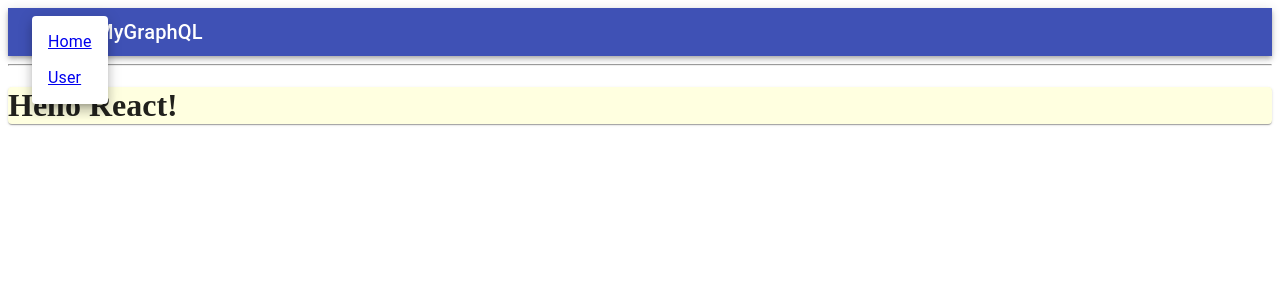
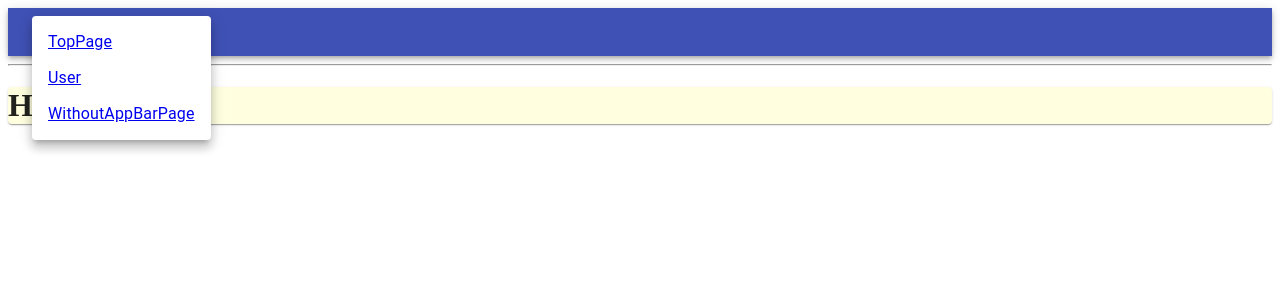
Before and after one commit to akiumikin/study_graph_ql_in_d_gourp_front, a React app in the folder react_app/: page / in a window 1280 px wide. Both pictures are taken after a click on the button 64 px from the left and 32 px from the top of the page. Shown: the top 300 px of the page. Built offline with nearby package versions, Linux system fonts and the light colour scheme; the HTML template or start-up script is replaced by a standard one.

Commit message:
refs #8 色々リファクタリング

```diff
--- /dev/null
+++ b/react_app/src/appBar.tsx
@@ -0,0 +1,52 @@
+// react
+import * as React from 'react';
+
+// @material-ui
+import AppBar from '@material-ui/core/AppBar';
+import Toolbar from '@material-ui/core/Toolbar';
+import Typography from '@material-ui/core/Typography';
+import MenuIcon from '@material-ui/icons/Menu';
+import Button from '@material-ui/core/Button';
+import Menu from '@material-ui/core/Menu';
+
+// components
+import { AppBarItem } from './routeItem';
+
+/**
+ * 画面上部のBarのcomponent
+ */
+export function MyAppBar() {
+  const [anchorEl, setAnchorEl] = React.useState<null | HTMLElement>(null);
+
+  function handleClick(event: React.MouseEvent<HTMLButtonElement>) {
+    setAnchorEl(event.currentTarget);
+  }
+
+  function handleClose() {
+    setAnchorEl(null);
+  }
+
+  return (
+    <div className='menu'>
+      <AppBar position="static">
+        <Toolbar variant="dense">
+          <Button aria-controls="simple-menu" aria-haspopup="true" onClick={handleClick}>
+            <MenuIcon />
+          </Button>
+          <Menu
+            id="simple-menu"
+            anchorEl={anchorEl}
+            keepMounted
+            open={Boolean(anchorEl)}
+            onClose={handleClose}
+          >
+            <AppBarItem handleClose={handleClose}/>
+          </Menu>
+          <Typography variant="h6" color="inherit">
+            MyGraphQL
+          </Typography>
+        </Toolbar>
+      </AppBar>
+    </div>
+  );
+}
--- a/react_app/src/components/App.tsx
+++ /dev/null
@@ -1,7 +0,0 @@
-import * as React from "react";
-
-export class App extends React.Component {
-  render() {
-    return <h1>Hello React!</h1>;
-  }
-}
--- /dev/null
+++ b/react_app/src/components/Base.tsx
@@ -0,0 +1,31 @@
+// react
+import * as React from 'react';
+import { BrowserRouter, Switch, Route, Link } from 'react-router-dom'
+
+// components for links
+import { TopPage } from './TopPage/TopPage';
+import { User } from './User/User';
+import { WithoutAppBarPage } from './WithoutAppBarPage/WithoutAppBarPage';
+import { NotFound } from './others/NotFound';
+
+// components
+import { MyAppBar } from '../appBar'
+import { Routes } from '../routeItem'
+
+// @material-ui
+import Paper from '@material-ui/core/Paper';
+
+
+export const Base = () => {
+  return (
+    <BrowserRouter>
+      <MyAppBar />
+      <hr/>
+      <div>
+        <Paper className='paper' style={{backgroundColor: '#ffffe0'}}>
+          <Routes />
+        </Paper>
+      </div>
+    </BrowserRouter>
+  );
+}
--- a/react_app/src/components/NotFound.tsx
+++ /dev/null
@@ -1,13 +0,0 @@
-import * as React from "react";
-import { Link } from 'react-router-dom'
-
-export class NotFound extends React.Component {
-  render() {
-    return (
-      <>
-        <h1>ページが見つかりません</h1>
-        <div><Link to='/'>Topに戻る</Link></div>
-      </>
-    );
-  }
-}
--- /dev/null
+++ b/react_app/src/components/TopPage/TopPage.tsx
@@ -0,0 +1,8 @@
+import * as React from 'react';
+
+/**
+ * トップページ
+ */
+export const TopPage = () => {
+  return <h1>Hello React!</h1>;
+}
--- a/react_app/src/components/User.tsx
+++ b/react_app/src/components/User/User.tsx
@@ -21,6 +21,10 @@ const query = gql`
   }
 `;
 
+/**
+ * 下記のリポジトリのユーザーを取得して表示させる画面
+ * https://github.com/akiumikin/study_graph_ql_in_d_group
+ */
 export const User = () => (
   <Query query={query}>
     {({ loading, data }: any) => {
--- a/react_app/src/components/WithoutAppBarPage.tsx
+++ /dev/null
@@ -1,7 +0,0 @@
-import * as React from "react";
-
-export class WithoutAppBarPage extends React.Component {
-  render() {
-    return <h1>このページはapp Barに含まれません</h1>;
-  }
-}
--- /dev/null
+++ b/react_app/src/components/WithoutAppBarPage/WithoutAppBarPage.tsx
@@ -0,0 +1,10 @@
+import * as React from 'react';
+
+/**
+ * 画面の上部のBarには内ルーティング先
+ * Barとルーティングはかぶる部分もあるが別概念なので
+ * それを意識するために作成したcomponent
+ */
+export const WithoutAppBarPage = () => {
+  return <h1>このページはapp Barに含まれません</h1>;
+}
--- /dev/null
+++ b/react_app/src/components/others/NotFound.tsx
@@ -0,0 +1,8 @@
+import * as React from 'react';
+
+/**
+ * ルーティング外のアクセスが来たときに表示させるNotFoundページ
+ */
+export const NotFound = () => {
+  return <h1>ページが見つかりません</h1>
+}
--- a/react_app/src/index.tsx
+++ b/react_app/src/index.tsx
@@ -5,14 +5,14 @@ import * as ReactDOM from 'react-dom';
 // apollo
 import { ApolloProvider } from 'react-apollo';
 import { client } from './apolloClient'
-import { Routes } from './routes'
+import { Base } from './components/Base'
 
 // favicon 設定はindex.htmlで行なっている
 import './favicon.ico';
 
 ReactDOM.render(
   <ApolloProvider client={client}>
-    <Routes />
+    <Base />
   </ApolloProvider>,
   document.getElementById('app')
 );
--- /dev/null
+++ b/react_app/src/routeItem.tsx
@@ -0,0 +1,42 @@
+// react
+import * as React from 'react';
+import { Switch, Route, Link } from 'react-router-dom';
+
+// @material-ui
+import MenuItem from '@material-ui/core/MenuItem';
+
+// components for links
+import { TopPage } from './components/TopPage/TopPage';
+import { User } from './components/User/User';
+import { WithoutAppBarPage } from './components/WithoutAppBarPage/WithoutAppBarPage';
+import { NotFound } from './components/others/NotFound';
+
+/**
+ * サービスの上部のBarに含まれるリンクを設定
+ * @param handleClose リンクのウィンドウを閉じる関数
+ */
+export const AppBarItem = (handleClose: any) => {
+  return (
+    <>
+      <MenuItem onClick={handleClose}><Link to='/'>TopPage</Link></MenuItem>
+      <MenuItem onClick={handleClose}><Link to='/user'>User</Link></MenuItem>
+      <MenuItem onClick={handleClose}><Link to='/without_app_bar_page'>WithoutAppBarPage</Link></MenuItem>
+    </>
+  );
+}
+
+/**
+ * react内のルーティングの設定
+ */
+export const Routes = () => {
+  return (
+    <>
+      <Switch>
+        <Route exact path='/' component={TopPage} />
+        <Route path='/user' component={User} />
+        <Route path='/without_app_bar_page' component={WithoutAppBarPage} />
+        <Route component={NotFound} />
+      </Switch>
+    </>
+  );
+}
--- a/react_app/src/routes.tsx
+++ /dev/null
@@ -1,72 +0,0 @@
-// react
-import * as React from 'react';
-import { BrowserRouter, Switch, Route, Link } from 'react-router-dom'
-
-// components for links
-import { App } from './components/App';
-import { User } from './components/User'
-import { WithoutAppBarPage } from './components/WithoutAppBarPage'
-import { NotFound } from './components/NotFound'
-
-// @material-ui
-import AppBar from '@material-ui/core/AppBar';
-import Toolbar from '@material-ui/core/Toolbar';
-import Typography from '@material-ui/core/Typography';
-import MenuIcon from '@material-ui/icons/Menu';
-import Button from '@material-ui/core/Button';
-import Menu from '@material-ui/core/Menu';
-import MenuItem from '@material-ui/core/MenuItem';
-import Paper from '@material-ui/core/Paper';
-
-export function Routes() {
-
-  const [anchorEl, setAnchorEl] = React.useState<null | HTMLElement>(null);
-
-  function handleClick(event: React.MouseEvent<HTMLButtonElement>) {
-    setAnchorEl(event.currentTarget);
-  }
-
-  function handleClose() {
-    setAnchorEl(null);
-  }
-
-  return (
-    <BrowserRouter>
-      <div className='menu'>
-        <AppBar position="static">
-          <Toolbar variant="dense">
-            <Button aria-controls="simple-menu" aria-haspopup="true" onClick={handleClick}>
-              <MenuIcon />
-            </Button>
-            <Menu
-              id="simple-menu"
-              anchorEl={anchorEl}
-              keepMounted
-              open={Boolean(anchorEl)}
-              onClose={handleClose}
-            >
-              <MenuItem onClick={handleClose}><Link to='/'>Home</Link></MenuItem>
-              <MenuItem onClick={handleClose}><Link to='/user'>User</Link></MenuItem>
-            </Menu>
-            <Typography variant="h6" color="inherit">
-              MyGraphQL
-            </Typography>
-          </Toolbar>
-        </AppBar>
-      </div>
-
-      <hr />
-
-      <div>
-        <Paper className='paper' style={{backgroundColor: '#ffffe0'}}>
-          <Switch>
-            <Route exact path='/' component={App} />
-            <Route path='/user' component={User} />
-            <Route path='/without_app_bar_page' component={WithoutAppBarPage} />
-            <Route component={NotFound} />
-          </Switch>
-        </Paper>
-      </div>
-    </BrowserRouter>
-  );
-}
```
